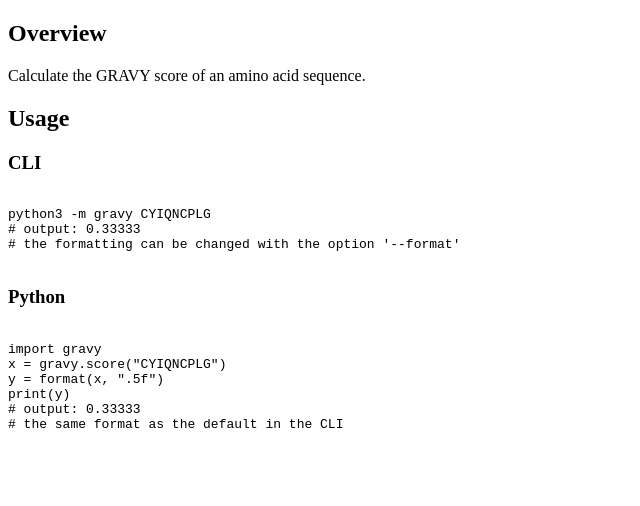
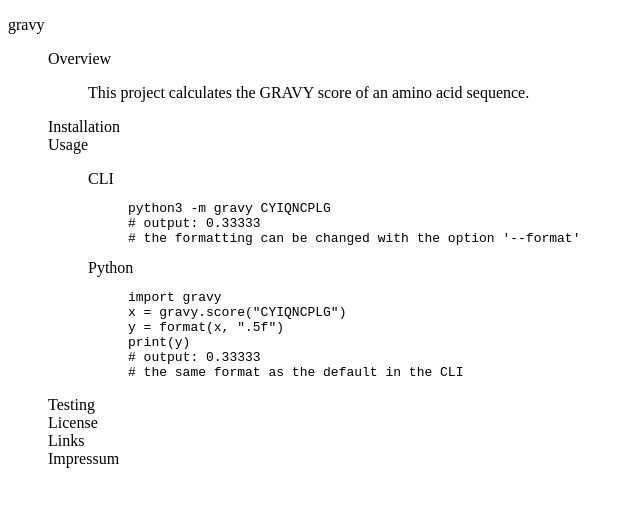
Before and after one commit to johannes-programming/gravy, a plain HTML site: page docs/index.html in a window 1280 px wide. Shown: the whole page, without its empty margins (0-640 px from the left). Drawn offline with Linux system fonts and the light colour scheme; a script that the page names is missing.

Commit message:
Version 1.0.12+local

```diff
--- a/docs/index.html
+++ b/docs/index.html
@@ -4,39 +4,54 @@
         <title>gravy</title>
     </head>
     <body>
-        <div id="top"></div>
-        <div id="overview">
-            <h2>Overview</h2>
-            <p>Calculate the GRAVY score of an amino acid sequence.</p>
-        </div>
-        <div id="install"></div>
-        <div id="usage">
-            <h2>Usage</h2>
-            <h3>CLI</h3>
-            <pre><code>
-python3 -m gravy CYIQNCPLG
+        <dl class="heading0">
+            <dt>gravy</dt>
+            <dd>
+                <dl class="heading1">
+                    <dt>Overview</dt>
+                    <dd id="overviewCorpus">
+                        <p>This project calculates the GRAVY score of an amino acid sequence.</p>
+                    </dd>
+                    <dt>Installation</dt>
+                    <dd id="installCorpus"></dd>
+                    <dt>Usage</dt>
+                    <dd id="usageCorpus">
+                        <dl class="heading2">
+                            <dt>CLI</dt>
+                            <dd>
+                                <pre class="block"><code>python3 -m gravy CYIQNCPLG
 # output: 0.33333
-# the formatting can be changed with the option '--format'
-
-</code></pre>
-            <h3>Python</h3>
-            <pre><code>
-import gravy
+# the formatting can be changed with the option '--format'</code></pre>
+                            </dd>
+                            <dt>Python</dt>
+                            <dd>
+                                <pre class="block"><code>import gravy
 x = gravy.score("CYIQNCPLG")
 y = format(x, ".5f")
 print(y)
 # output: 0.33333
-# the same format as the default in the CLI
-
-</code></pre>
-        </div>
-        <div id="testing"></div>
-        <div id="license"></div>
-        <div id="links"></div>
-        <div id="credits"></div>
-        <script src="https://www.johannes-programming.online/script.js"></script>
-        <script>
-            setupBasicProject();
-        </script>
+# the same format as the default in the CLI</code></pre>
+                            </dd>
+                        </dl>
+                    </dd>
+                    <dt>Testing</dt>
+                    <dd id="testingCorpus"></dd>
+                    <dt>License</dt>
+                    <dd id="licenseCorpus"></dd>
+                    <dt>Links</dt>
+                    <dd id="linksCorpus"></dd>
+                    <dt>Impressum</dt>
+                    <dd id="impressumCorpus"></dd>
+                </dl>
+            </dd>
+        </dl>
     </body>
+    <script src="https://www.johannes-programming.online/script.js"></script>
+    <script>
+        setupInstallCorpus("gravy");
+        setupTestingCorpus("gravy");
+        setupLicenseCorpus("gravy");
+        setupLinksCorpus("gravy");
+        setupImpressumCorpus("gravy");
+    </script>
 </html>
```
Also changed, not shown: 2 other files.
